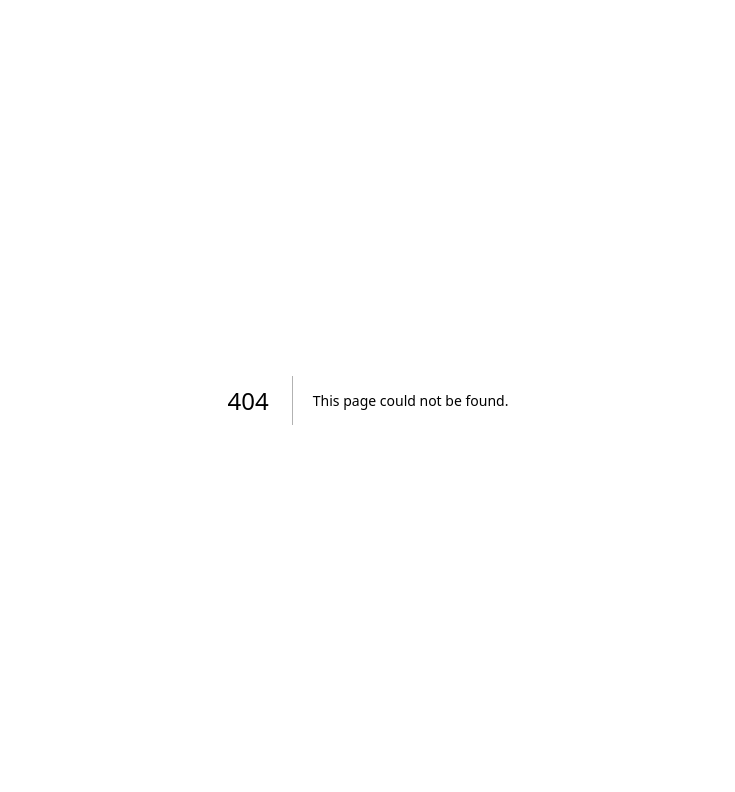
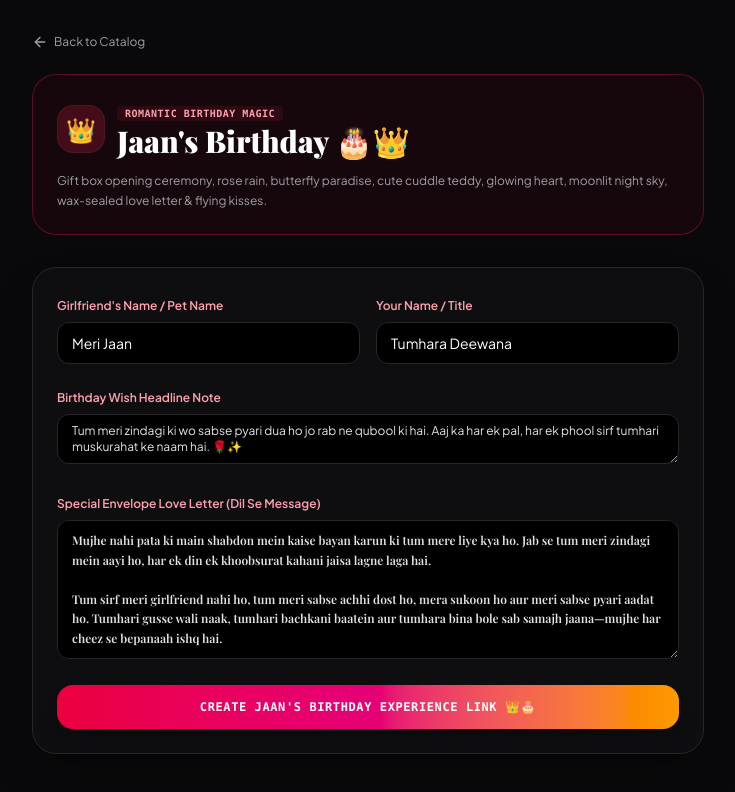
Before and after one commit to sameerkhan86926-a11y/vibe-wish, a Next.js app: page /create/jaan in a window 1280 px wide. Before the commit this address had no page. Shown: the top 792 px of the page, without its empty margins (272-1007 px from the left). Built offline with nearby package versions, Linux system fonts and the light colour scheme; a web font is replaced by a local one.

Commit message:
Create page.tsx

```diff
--- /dev/null
+++ b/src/app/create/jaan/page.tsx
@@ -0,0 +1,154 @@
+"use client";
+
+import { useState } from "react";
+import Link from "next/link";
+import { encodeData } from "@/lib/encoder";
+import { JaanBirthdayPayload } from "@/lib/jaanTypes";
+import { ArrowLeft, Copy, Check, Heart, Sparkles } from "lucide-react";
+
+export default function JaanBirthdayCreator() {
+  const [girlfriendName, setGirlfriendName] = useState("Meri Jaan");
+  const [senderName, setSenderName] = useState("Tumhara Deewana");
+  const [romanticQuote1, setRomanticQuote1] = useState(
+    "Tum meri zindagi ki wo sabse pyari dua ho jo rab ne qubool ki hai. Aaj ka har ek pal, har ek phool sirf tumhari muskurahat ke naam hai. 🌹✨"
+  );
+  const [customLoveLetter, setCustomLoveLetter] = useState(
+    `Mujhe nahi pata ki main shabdon mein kaise bayan karun ki tum mere liye kya ho. Jab se tum meri zindagi mein aayi ho, har ek din ek khoobsurat kahani jaisa lagne laga hai.\n\nTum sirf meri girlfriend nahi ho, tum meri sabse achhi dost ho, mera sukoon ho aur meri sabse pyari aadat ho. Tumhari gusse wali naak, tumhari bachkani baatein aur tumhara bina bole sab samajh jaana—mujhe har cheez se bepanaah ishq hai.\n\nMain waada karta hoon ki zindagi ke har mod par, har hasi mein aur har mushkil mein tumhara haath mere haath mein hoga.`
+  );
+
+  const [generatedLink, setGeneratedLink] = useState("");
+  const [copied, setCopied] = useState(false);
+
+  const handleGenerate = (e: React.FormEvent) => {
+    e.preventDefault();
+
+    const payload: JaanBirthdayPayload = {
+      girlfriendName: girlfriendName.trim(),
+      senderName: senderName.trim(),
+      romanticQuote1: romanticQuote1.trim(),
+      butterflyQuote: "Dil mein hazaron butterflies udne lagti hain. Tumhari ek hasi mere poore din ki thakaan aur pareshaani ko ek pal mein gayab kar deti hai. 🥹💗",
+      teddyQuote: "Chahe hum kitna bhi lad lein, kitni bhi silly fights ho jayein... Aakhri me mujhe sukoon sirf tumhari baahon mein milta hai. Happy Birthday, my cute little baby! 🤗❤️",
+      flowerQuote: "Phool toh sabhi khoobsurat hote hain, lekin meri bagiya ka sabse anmol aur mehakta hua gulaab sirf tum ho. Hamesha khilkhilati raho. 🌹✨",
+      starryQuote: "Aasman ke taaron se bhi zyada roshan tumhari aankhein hain. Saari kainaat ki roshni tumhare aanchal mein daal deta. 🌌💍",
+      customLoveLetter: customLoveLetter.trim()
+    };
+
+    const encoded = encodeData(payload as any);
+    const origin = typeof window !== "undefined" ? window.location.origin : "";
+    const isGitHubPages = origin.includes("github.io");
+    const basePath = isGitHubPages ? "/vibe-wish" : "";
+    setGeneratedLink(`${origin}${basePath}/w/jaan/#d=${encoded}`);
+  };
+
+  const handleCopy = () => {
+    if (!generatedLink) return;
+    navigator.clipboard.writeText(generatedLink);
+    setCopied(true);
+    setTimeout(() => setCopied(false), 2000);
+  };
+
+  return (
+    <main className="min-h-screen bg-zinc-950 px-4 py-8 text-zinc-100 sm:px-8">
+      <div className="mx-auto max-w-2xl">
+        <Link href="/" className="inline-flex items-center gap-1.5 text-xs text-zinc-400 hover:text-white mb-6">
+          <ArrowLeft className="h-4 w-4" /> Back to Catalog
+        </Link>
+
+        <div className="rounded-3xl border border-rose-500/30 bg-rose-950/20 p-6 mb-8 backdrop-blur-md">
+          <div className="flex items-center gap-3">
+            <div className="flex h-12 w-12 items-center justify-center rounded-2xl bg-rose-500/20 text-rose-400 text-2xl border border-white/5">
+              👑
+            </div>
+            <div>
+              <span className="rounded bg-rose-500/10 px-2 py-0.5 text-[10px] font-mono font-bold text-rose-300 uppercase tracking-wider">
+                Romantic Birthday Magic
+              </span>
+              <h1 className="text-2xl font-black text-white sm:text-3xl font-serif">
+                Jaan's Birthday 🎂👑
+              </h1>
+            </div>
+          </div>
+          <p className="mt-3 text-xs text-zinc-400 leading-relaxed font-sans">
+            Gift box opening ceremony, rose rain, butterfly paradise, cute cuddle teddy, glowing heart, moonlit night sky, wax-sealed love letter & flying kisses.
+          </p>
+        </div>
+
+        <form onSubmit={handleGenerate} className="space-y-5 rounded-3xl border border-zinc-800 bg-zinc-900/40 p-6 shadow-2xl">
+          <div className="grid grid-cols-1 sm:grid-cols-2 gap-4">
+            <div>
+              <label className="text-xs font-semibold text-rose-300">Girlfriend's Name / Pet Name</label>
+              <input
+                type="text"
+                required
+                value={girlfriendName}
+                onChange={(e) => setGirlfriendName(e.target.value)}
+                className="mt-1.5 w-full rounded-xl border border-zinc-800 bg-black px-3.5 py-2.5 text-sm text-white focus:border-rose-500 focus:outline-none"
+              />
+            </div>
+            <div>
+              <label className="text-xs font-semibold text-rose-300">Your Name / Title</label>
+              <input
+                type="text"
+                required
+                value={senderName}
+                onChange={(e) => setSenderName(e.target.value)}
+                className="mt-1.5 w-full rounded-xl border border-zinc-800 bg-black px-3.5 py-2.5 text-sm text-white focus:border-rose-500 focus:outline-none"
+              />
+            </div>
+          </div>
+
+          <div>
+            <label className="text-xs font-semibold text-rose-300">Birthday Wish Headline Note</label>
+            <textarea
+              rows={2}
+              value={romanticQuote1}
+              onChange={(e) => setRomanticQuote1(e.target.value)}
+              className="mt-1.5 w-full rounded-xl border border-zinc-800 bg-black px-3.5 py-2 text-xs text-zinc-200 focus:border-rose-500 focus:outline-none"
+            />
+          </div>
+
+          <div>
+            <label className="text-xs font-semibold text-rose-300">Special Envelope Love Letter (Dil Se Message)</label>
+            <textarea
+              rows={6}
+              required
+              value={customLoveLetter}
+              onChange={(e) => setCustomLoveLetter(e.target.value)}
+              className="mt-1.5 w-full rounded-xl border border-zinc-800 bg-black px-3.5 py-2.5 text-xs text-zinc-200 leading-relaxed font-serif"
+            />
+          </div>
+
+          <button
+            type="submit"
+            className="w-full cursor-pointer rounded-2xl bg-gradient-to-r from-rose-600 via-pink-600 to-amber-500 py-3.5 text-xs font-mono font-bold tracking-wider uppercase text-white shadow-xl hover:opacity-95 active:scale-95 transition-transform"
+          >
+            Create Jaan's Birthday Experience Link 👑🎂
+          </button>
+        </form>
+
+        {generatedLink && (
+          <div className="mt-6 rounded-3xl border border-rose-500/40 bg-zinc-900/80 p-5 backdrop-blur-xl">
+            <span className="text-xs font-bold font-mono text-rose-300 uppercase">
+              BIRTHDAY SURPRISE LINK READY:
+            </span>
+            <div className="mt-2 flex items-center gap-2">
+              <input
+                type="text"
+                readOnly
+                value={generatedLink}
+                className="w-full rounded-xl border border-zinc-800 bg-black/80 px-3.5 py-2 text-xs text-zinc-300 font-mono select-all"
+              />
+              <button
+                type="button"
+                onClick={handleCopy}
+                className="cursor-pointer rounded-xl bg-rose-500 px-4 py-2 text-xs font-bold text-white hover:bg-rose-400"
+              >
+                {copied ? <Check className="h-4 w-4" /> : <Copy className="h-4 w-4" />}
+              </button>
+            </div>
+          </div>
+        )}
+      </div>
+    </main>
+  );
+}
```
